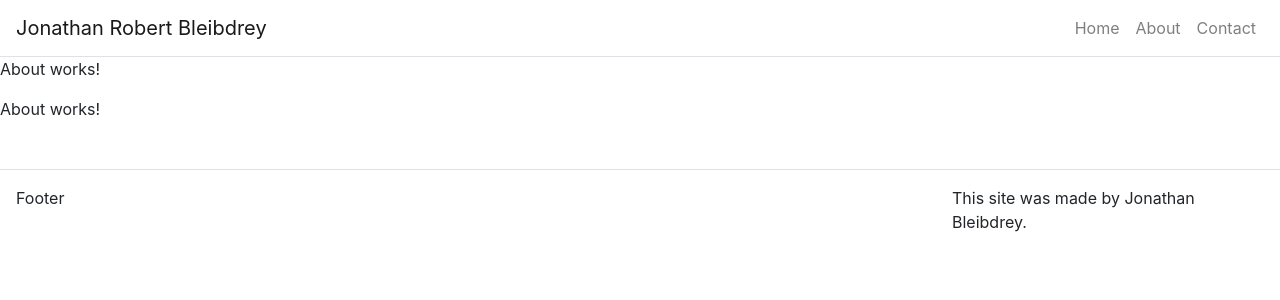
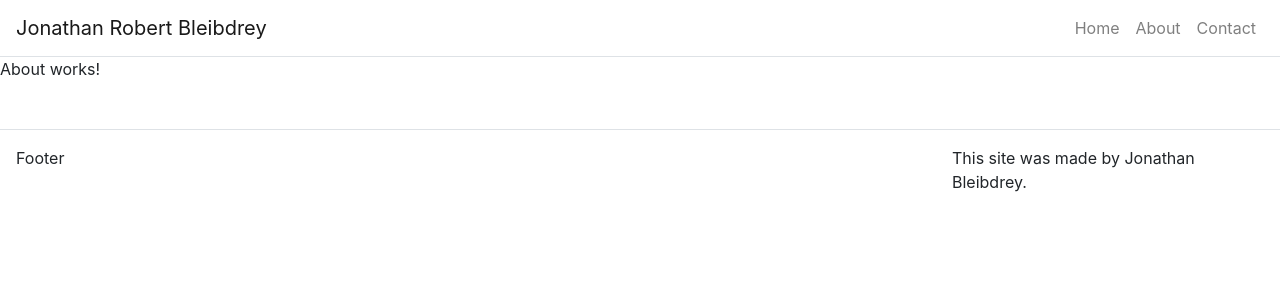
Before and after one commit to jonbleibdrey/personal_site, a React (Create React App) app: page /about in a window 1280 px wide. Shown: the top 300 px of the page. Built offline with nearby package versions, Linux system fonts and the light colour scheme.

Commit message:
fixed about page and fixed git commit green light, email wasnt attached

```diff
--- a/src/pages/AboutPage.js
+++ b/src/pages/AboutPage.js
@@ -4,7 +4,6 @@ function AboutPage(props) {
     return (
         <div>
             <p>About works!</p>
-            <p>About works!</p>
         </div>
     )
 }
```
